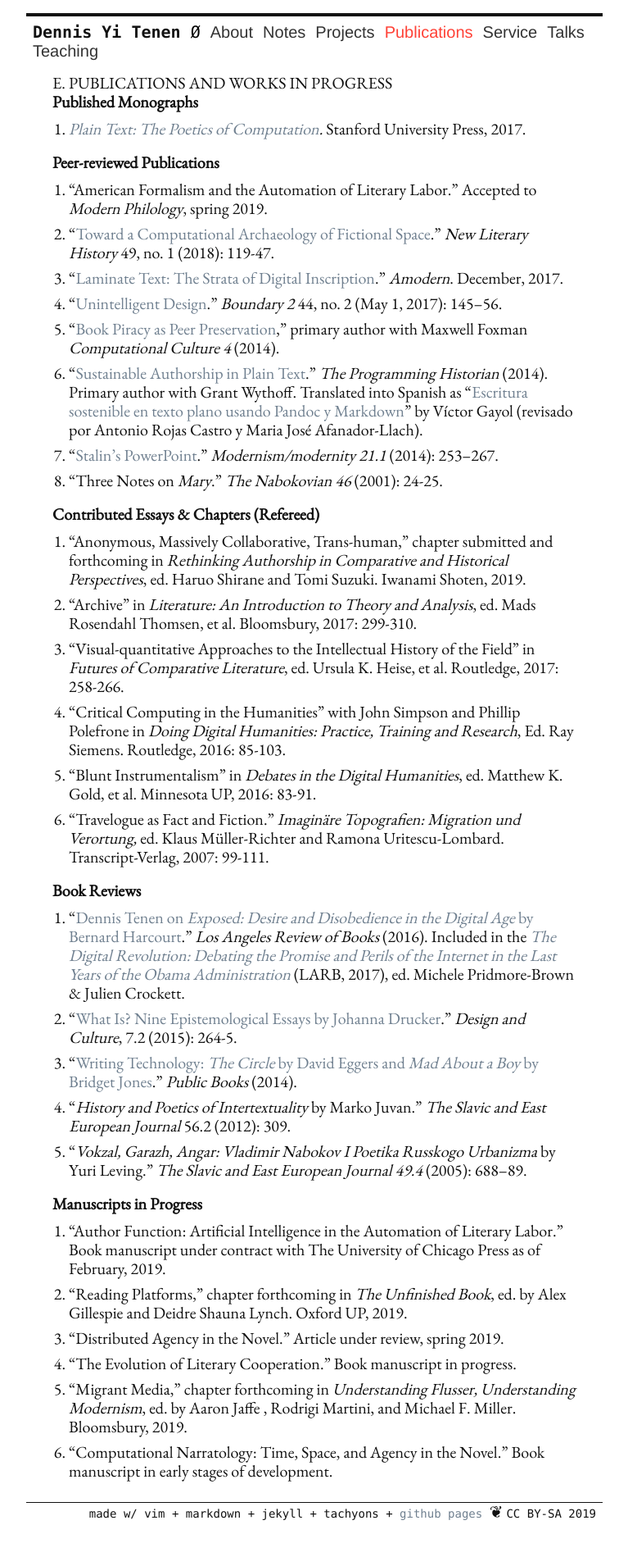
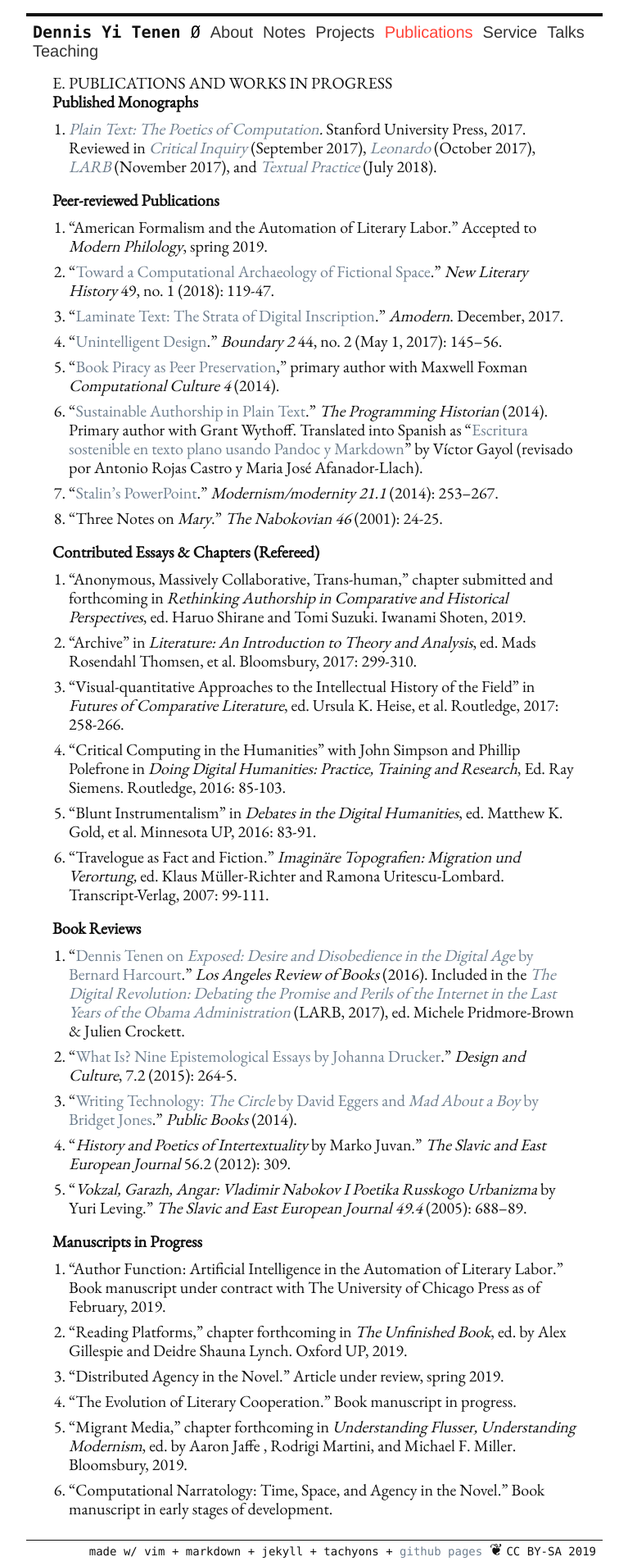
Before and after one commit to denten/denten.github.io, a Jekyll site: the page built from _pages/publications.md, in a window 1280 px wide. Shown: the whole page at 82% size, without its empty margins (256-1023 px from the left). Built offline with Jekyll 4.4.1, drawn with Linux system fonts in a browser that asks for light colours; before the commit the page ends 1864 px from its top, so only the background shows below that.

Commit message:
update reviews

```diff
--- a/_includes/CV/04-publications.md
+++ b/_includes/CV/04-publications.md
@@ -3,7 +3,15 @@
 ### Published Monographs
 
 1. *[Plain Text: The Poetics of Computation](http://www.sup.org/books/title/?id=26821).*
-   Stanford University Press, 2017.
+   Stanford University Press, 2017. Reviewed in [*Critical
+Inquiry*](https://web.archive.org/web/20190322221432/https://criticalinquiry.uchicago.edu/n._katherine_hayles_reviews_plain_text)
+(September 2017),
+[*Leonardo*](https://web.archive.org/web/20171126230920/https://www.leonardo.info/review/2017/10/review-of-plain-text-the-poetics-of-computation)
+(October 2017),
+[*LARB*](https://web.archive.org/web/20171126230526/https://lareviewofbooks.org/article/computation-de-texte/)
+(November 2017), and [*Textual
+Practice*](https://web.archive.org/web/20190322223023/https://www.tandfonline.com/doi/abs/10.1080/0950236X.2018.1496662?journalCode=rtpr20)
+(July 2018).
 
 ### Peer-reviewed Publications
 
```
